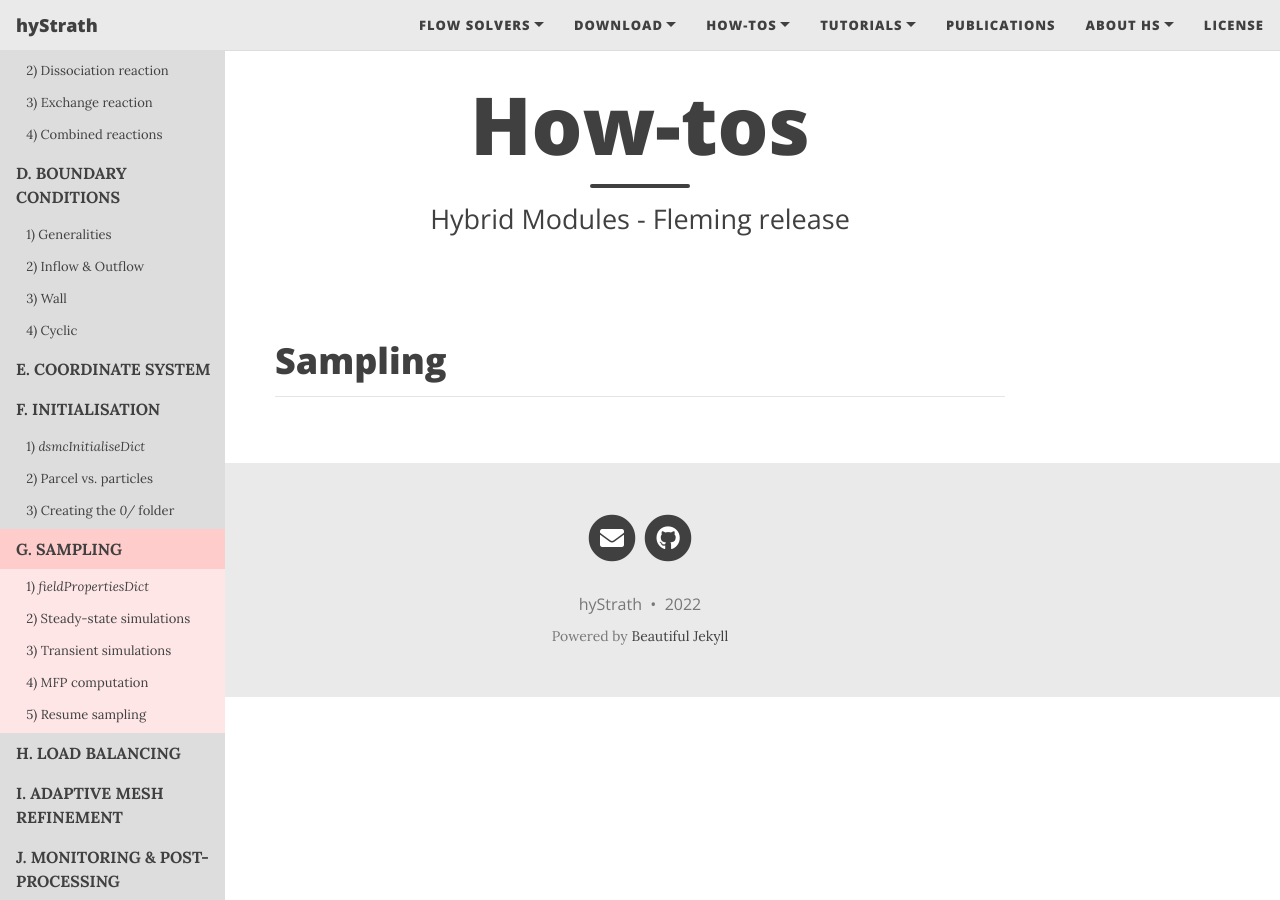
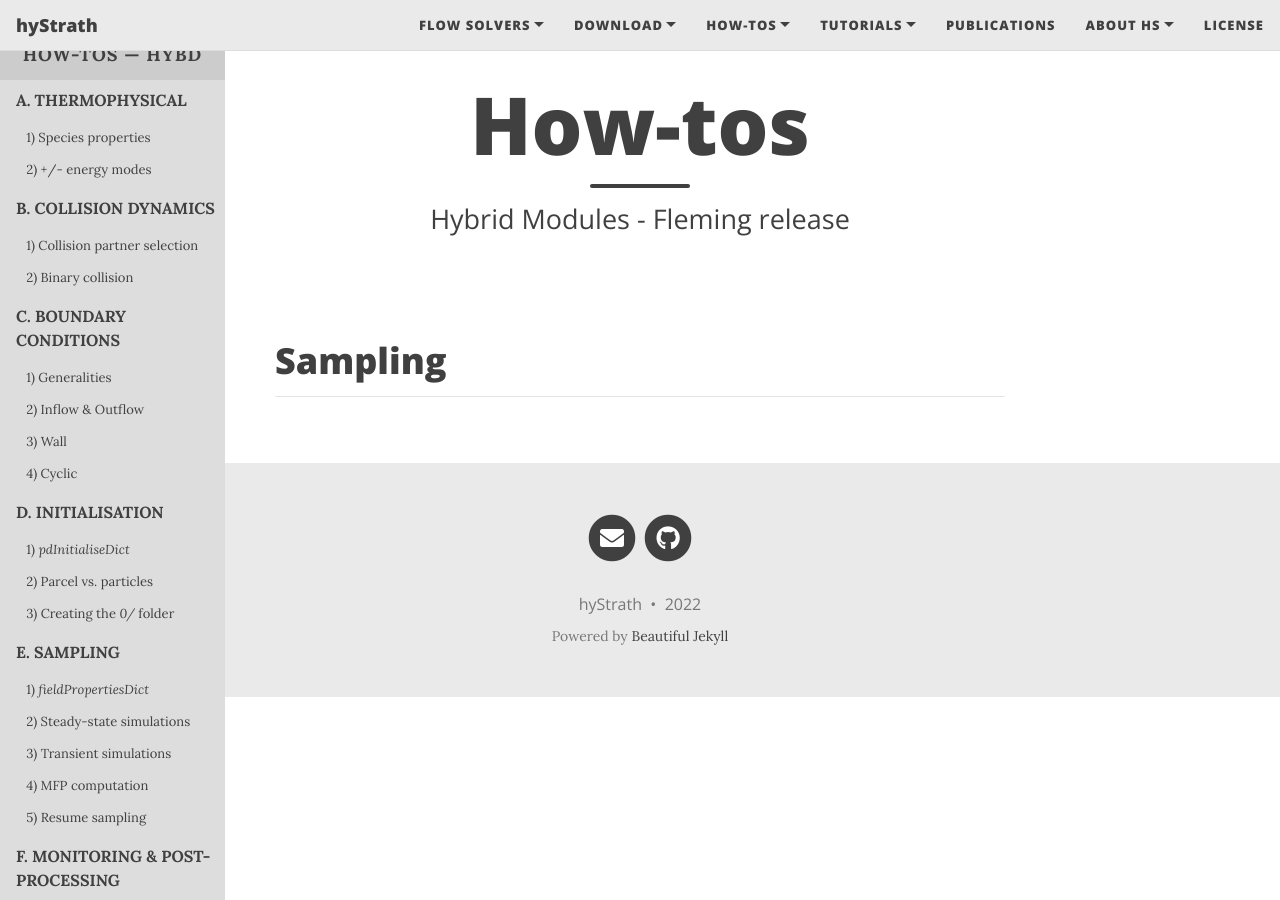
Before and after one commit to hystrath/hystrath.github.io, a Jekyll site: the page built from how-tos-picdsmc-fleming/how-tos-picdsmc-fleming-sampling.md, in a window 1280 px wide. Built offline with Jekyll 4.4.1, drawn with Linux system fonts in a browser that asks for light colours; nearby versions of some CDN libraries.

Commit message:
Editing pages

```diff
--- a/how-tos-picdsmc-fleming/how-tos-picdsmc-fleming-sampling.md
+++ b/how-tos-picdsmc-fleming/how-tos-picdsmc-fleming-sampling.md
@@ -16,35 +16,25 @@ nav-short: true
   <a href="https://hystrath.github.io/how-tos-picdsmc-fleming/how-tos-picdsmc-fleming-collision-dynamics/#1-collision-partner-selection"  style="padding-top:4px; padding-bottom:4px"><span style="font-size:13px">&nbsp;&nbsp; 1) Collision partner selection</span></a>
   <a href="https://hystrath.github.io/how-tos-picdsmc-fleming/how-tos-picdsmc-fleming-collision-dynamics/#2-binary-collision"  style="padding-top:4px"><span style="font-size:13px">&nbsp;&nbsp; 2) Binary collision</span></a>
 
-  <a href="https://hystrath.github.io/how-tos-picdsmc-fleming/how-tos-picdsmc-fleming-chemistry/"><b>C. CHEMISTRY</b></a>
-  <a href="https://hystrath.github.io/how-tos-picdsmc-fleming/how-tos-picdsmc-fleming-chemistry/#1-chemical-reaction-models"  style="padding-top:4px; padding-bottom:4px"><span style="font-size:13px">&nbsp;&nbsp; 1) Chemical reaction models</span></a>
-  <a href="https://hystrath.github.io/how-tos-picdsmc-fleming/how-tos-picdsmc-fleming-chemistry/#2-dissociation-reaction"  style="padding-top:4px; padding-bottom:4px"><span style="font-size:13px">&nbsp;&nbsp; 2) Dissociation reaction</span></a>
-  <a href="https://hystrath.github.io/how-tos-picdsmc-fleming/how-tos-picdsmc-fleming-chemistry/#3-exchange-reaction"  style="padding-top:4px; padding-bottom:4px"><span style="font-size:13px">&nbsp;&nbsp; 3) Exchange reaction</span></a>
-  <a href="https://hystrath.github.io/how-tos-picdsmc-fleming/how-tos-picdsmc-fleming-chemistry/#4-combined-reactions"  style="padding-top:4px"><span style="font-size:13px">&nbsp;&nbsp; 4) Combined reactions</span></a>
-
-  <a href="https://hystrath.github.io/how-tos-picdsmc-fleming/how-tos-picdsmc-fleming-boundary-conditions"><b>D. BOUNDARY CONDITIONS</b></a>
+  <a href="https://hystrath.github.io/how-tos-picdsmc-fleming/how-tos-picdsmc-fleming-boundary-conditions"><b>C. BOUNDARY CONDITIONS</b></a>
   <a href="https://hystrath.github.io/how-tos-picdsmc-fleming/how-tos-picdsmc-fleming-boundary-conditions/#1-generalities"  style="padding-top:4px; padding-bottom:4px"><span style="font-size:13px">&nbsp;&nbsp; 1) Generalities</span></a>
   <a href="https://hystrath.github.io/how-tos-picdsmc-fleming/how-tos-picdsmc-fleming-boundary-conditions/#2-inflow--outflow-boundary-conditions"  style="padding-top:4px; padding-bottom:4px"><span style="font-size:13px">&nbsp;&nbsp; 2) Inflow & Outflow</span></a>
   <a href="https://hystrath.github.io/how-tos-picdsmc-fleming/how-tos-picdsmc-fleming-boundary-conditions/#3-wall-boundary-conditions"  style="padding-top:4px; padding-bottom:4px"><span style="font-size:13px">&nbsp;&nbsp; 3) Wall</span></a>
   <a href="https://hystrath.github.io/how-tos-picdsmc-fleming/how-tos-picdsmc-fleming-boundary-conditions/#4-cyclic-boundary-conditions"  style="padding-top:4px"><span style="font-size:13px">&nbsp;&nbsp; 4) Cyclic</span></a>
 
-  <a href="https://hystrath.github.io/how-tos-picdsmc-fleming/how-tos-picdsmc-fleming-coordinate-system/"><b>E. COORDINATE SYSTEM</b></a>
-
-  <a href="https://hystrath.github.io/how-tos-picdsmc-fleming/how-tos-picdsmc-fleming-initialisation/"><b>F. INITIALISATION</b></a>
-  <a href="https://hystrath.github.io/how-tos-picdsmc-fleming/how-tos-picdsmc-fleming-initialisation/#1-the-dsmcinitialisedict-dictionary"  style="padding-top:4px; padding-bottom:4px"><span style="font-size:13px">&nbsp;&nbsp; 1) <i>dsmcInitialiseDict</i></span></a>
+  <a href="https://hystrath.github.io/how-tos-picdsmc-fleming/how-tos-picdsmc-fleming-initialisation/"><b>D. INITIALISATION</b></a>
+  <a href="https://hystrath.github.io/how-tos-picdsmc-fleming/how-tos-picdsmc-fleming-initialisation/#1-the-dsmcinitialisedict-dictionary"  style="padding-top:4px; padding-bottom:4px"><span style="font-size:13px">&nbsp;&nbsp; 1) <i>pdInitialiseDict</i></span></a>
   <a href="https://hystrath.github.io/how-tos-picdsmc-fleming/how-tos-picdsmc-fleming-initialisation/#2-dsmc-parcel-vs-real-particles"  style="padding-top:4px; padding-bottom:4px"><span style="font-size:13px">&nbsp;&nbsp; 2) Parcel vs. particles</span></a>
   <a href="https://hystrath.github.io/how-tos-picdsmc-fleming/how-tos-picdsmc-fleming-initialisation/#3-creating-the-0-folder"  style="padding-top:4px"><span style="font-size:13px">&nbsp;&nbsp; 3) Creating the <i>0/</i> folder</span></a>
 
-  <a href="https://hystrath.github.io/how-tos-picdsmc-fleming/how-tos-picdsmc-fleming-sampling/" style="background-color:#FFCCCC"><b>G. SAMPLING</b></a>
-  <a href="https://hystrath.github.io/how-tos-picdsmc-fleming/how-tos-picdsmc-fleming-sampling/#1-the-fieldpropertiesdict-dictionary"  style="background-color:#FFE6E6; padding-top:4px; padding-bottom:4px"><span style="font-size:13px">&nbsp;&nbsp; 1) <i>fieldPropertiesDict</i></span></a>
-  <a href="https://hystrath.github.io/how-tos-picdsmc-fleming/how-tos-picdsmc-fleming-sampling/#2-steady-state-simulations"  style="background-color:#FFE6E6; padding-top:4px; padding-bottom:4px"><span style="font-size:13px">&nbsp;&nbsp; 2) Steady-state simulations</span></a>
-  <a href="https://hystrath.github.io/how-tos-picdsmc-fleming/how-tos-picdsmc-fleming-sampling/#3-transient-simulations" style="background-color:#FFE6E6; padding-top:4px; padding-bottom:4px"><span style="font-size:13px">&nbsp;&nbsp; 3) Transient simulations</span></a>
-  <a href="https://hystrath.github.io/how-tos-picdsmc-fleming/how-tos-picdsmc-fleming-sampling/#4-mean-free-path-computation"  style="background-color:#FFE6E6; padding-top:4px; padding-bottom:4px"><span style="font-size:13px">&nbsp;&nbsp; 4) MFP computation</span></a>
-  <a href="https://hystrath.github.io/how-tos-picdsmc-fleming/how-tos-picdsmc-fleming-sampling/#5-resume-sampling" style="background-color:#FFE6E6; padding-top:4px"><span style="font-size:13px">&nbsp;&nbsp; 5) Resume sampling</span></a>
+  <a href="https://hystrath.github.io/how-tos-picdsmc-fleming/how-tos-picdsmc-fleming-sampling/"><b>E. SAMPLING</b></a>
+  <a href="https://hystrath.github.io/how-tos-picdsmc-fleming/how-tos-picdsmc-fleming-sampling/#1-the-fieldpropertiesdict-dictionary"  style="padding-top:4px; padding-bottom:4px"><span style="font-size:13px">&nbsp;&nbsp; 1) <i>fieldPropertiesDict</i></span></a>
+  <a href="https://hystrath.github.io/how-tos-picdsmc-fleming/how-tos-picdsmc-fleming-sampling/#2-steady-state-simulations"  style="padding-top:4px; padding-bottom:4px"><span style="font-size:13px">&nbsp;&nbsp; 2) Steady-state simulations</span></a>
+  <a href="https://hystrath.github.io/how-tos-picdsmc-fleming/how-tos-picdsmc-fleming-sampling/#3-transient-simulations" style="padding-top:4px; padding-bottom:4px"><span style="font-size:13px">&nbsp;&nbsp; 3) Transient simulations</span></a>
+  <a href="https://hystrath.github.io/how-tos-picdsmc-fleming/how-tos-picdsmc-fleming-sampling/#4-mean-free-path-computation"  style="padding-top:4px; padding-bottom:4px"><span style="font-size:13px">&nbsp;&nbsp; 4) MFP computation</span></a>
+  <a href="https://hystrath.github.io/how-tos-picdsmc-fleming/how-tos-picdsmc-fleming-sampling/#5-resume-sampling" style="padding-top:4px"><span style="font-size:13px">&nbsp;&nbsp; 5) Resume sampling</span></a>
 
-  <a href="https://hystrath.github.io/how-tos-picdsmc-fleming/how-tos-picdsmc-fleming-load-balancing/"><b>H. LOAD BALANCING</b></a>
-  <a href="https://hystrath.github.io/how-tos-picdsmc-fleming/how-tos-picdsmc-fleming/#i-adaptive-mesh-refinement"><b>I. ADAPTIVE MESH REFINEMENT</b></a>
-  <a href="https://hystrath.github.io/how-tos-picdsmc-fleming/how-tos-picdsmc-fleming/#j-monitoring--post-processing"><b>J. MONITORING & POST-PROCESSING</b></a>
+  <a href="https://hystrath.github.io/how-tos-picdsmc-fleming/how-tos-picdsmc-fleming/#j-monitoring--post-processing"><b>F. MONITORING & POST-PROCESSING</b></a>
 </div>
 
 <span style="position: fixed;font-size:30px;cursor:pointer; margin:0px; top:60px;left:30px;" onclick="reopenNav()">&#9776;</span>
```
Also changed, not shown: how-tos-picdsmc-fleming/how-tos-picdsmc-fleming-boundary-conditions.md (+6 -6 lines), how-tos-picdsmc-fleming/how-tos-picdsmc-fleming-collision-dynamics.md (+8 -18 lines), how-tos-picdsmc-fleming/how-tos-picdsmc-fleming-initialisation.md (+7 -17 lines), how-tos-picdsmc-fleming/how-tos-picdsmc-fleming-thermophysical.md (+7 -7 lines), how-tos-picdsmc-fleming/how-tos-picdsmc-fleming.md (+1 -1 lines).
